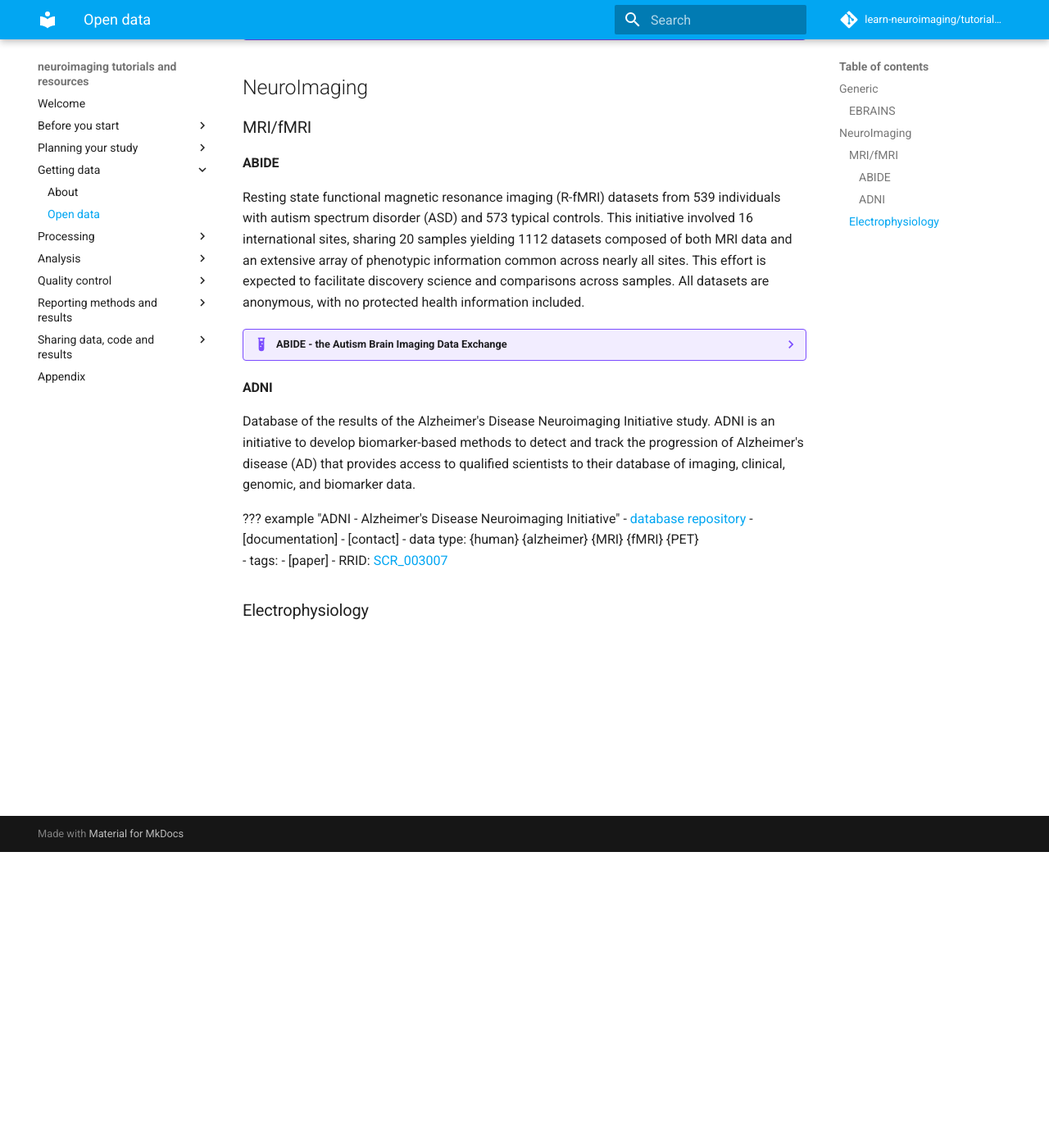
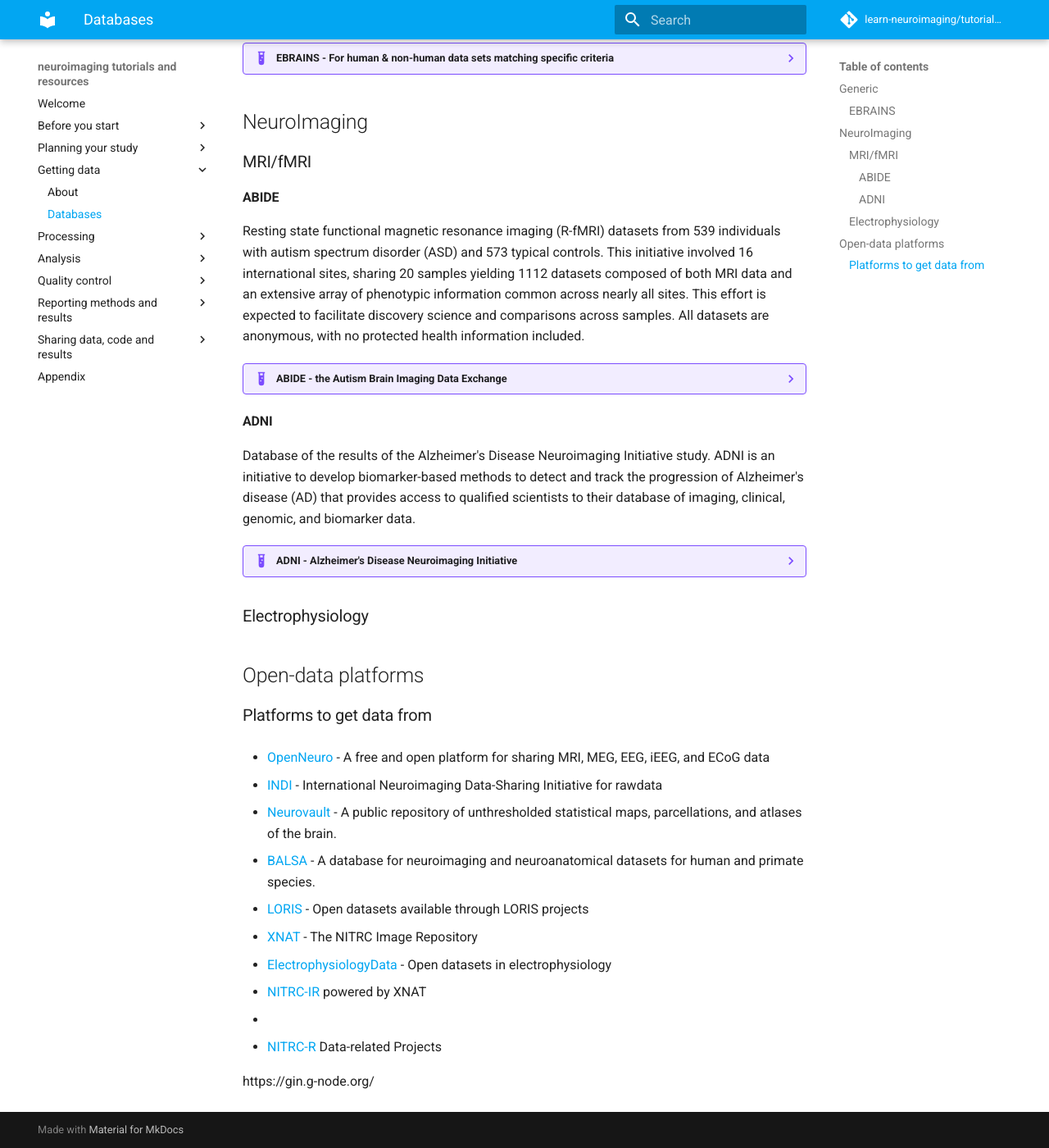
Before and after one commit to learn-neuroimaging/hitchhackers_guide_brain, an MkDocs documentation site: the page built from docs/data-bases.md, in a window 1280 px wide and 1400 px high, scrolled down 361 px. Shown: the whole window at 82% size. Built offline with MkDocs 1.6.1 and Material for MkDocs 9.7.7, drawn with Linux system fonts in a browser that asks for light colours; comment, search, counter and statistics services are not loaded; some of the changed text lies outside the part shown.

```diff
--- a/docs/data-bases.md
+++ b/docs/data-bases.md
@@ -1,5 +1,7 @@
 # Data bases
 This section contains links to "open" data resources, that can be accessed for research purposes. A formal request to the organization / data curation team may be required.
+
+-   [Wikipedia](https://en.wikipedia.org/wiki/List_of_neuroscience_databases) -   Wikipedia list of neuroscience databases
 
 ## Generic
 
@@ -35,7 +37,7 @@ Resting state functional magnetic resonance imaging (R-fMRI) datasets from 539 i
 #### ADNI
 Database of the results of the Alzheimer's Disease Neuroimaging Initiative study. ADNI is an initiative to develop biomarker-based methods to detect and track the progression of Alzheimer's disease (AD) that provides access to qualified scientists to their database of imaging, clinical, genomic, and biomarker data.
 
- ??? example "ADNI - Alzheimer's Disease Neuroimaging Initiative"
+??? example "ADNI - Alzheimer's Disease Neuroimaging Initiative"
      -   [database repository](http://adni.loni.usc.edu/data-samples/access-data/)
      -   [documentation]
      -   [contact]
@@ -51,3 +53,35 @@ Database of the results of the Alzheimer's Disease Neuroimaging Initiative study
 <!-- #### Surface (EEG/MEG) -->
 
 <!-- #### Intracranial (ECoG / iEEG / LFP / Single cell) -->
+
+
+
+
+
+
+## Open-data platforms
+
+
+### Platforms to get data from
+
+-   [OpenNeuro](https://openneuro.org/) -   A free and open platform for sharing MRI, MEG, EEG, iEEG, and ECoG data
+
+-   [INDI](http://fcon_1000.projects.nitrc.org/) -   International Neuroimaging Data-Sharing Initiative for rawdata
+
+-   [Neurovault](https://neurovault.org/) -   A public repository of unthresholded statistical maps, parcellations, and atlases of the brain.
+
+-   [BALSA](https://balsa.wustl.edu/) -   A database for neuroimaging and neuroanatomical datasets for human and primate species.
+
+-   [LORIS](https://github.com/aces/Loris/wiki/Open-LORIS) -   Open datasets available through LORIS projects
+
+-   [XNAT](https://www.nitrc.org/ir/) -   The NITRC Image Repository
+
+-   [ElectrophysiologyData](https://github.com/voytekresearch/OpenData) -   Open datasets in electrophysiology
+
+
+* [NITRC-IR](https://www.nitrc.org/ir/) powered by XNAT
+*
+* [NITRC-R](https://www.nitrc.org/search/?type_of_search=group&q=category%3A%27Data%27) Data-related Projects
+
+
+https://gin.g-node.org/
--- a/mkdocs.yml
+++ b/mkdocs.yml
@@ -23,7 +23,7 @@ nav:
       - Reproducible research: "reproducible_neuroimaging_research.md"
   - Getting data:
     - About: "03-getting-data.md"
-    - Open data: "data-bases.md"
+    - Databases: "data-bases.md"
   - Processing:
     - About: "04-processing.md"
     - Computing: "computing.md"
```
Also changed, not shown: docs/reproducible_neuroimaging_research.md (+1 -16 lines).
